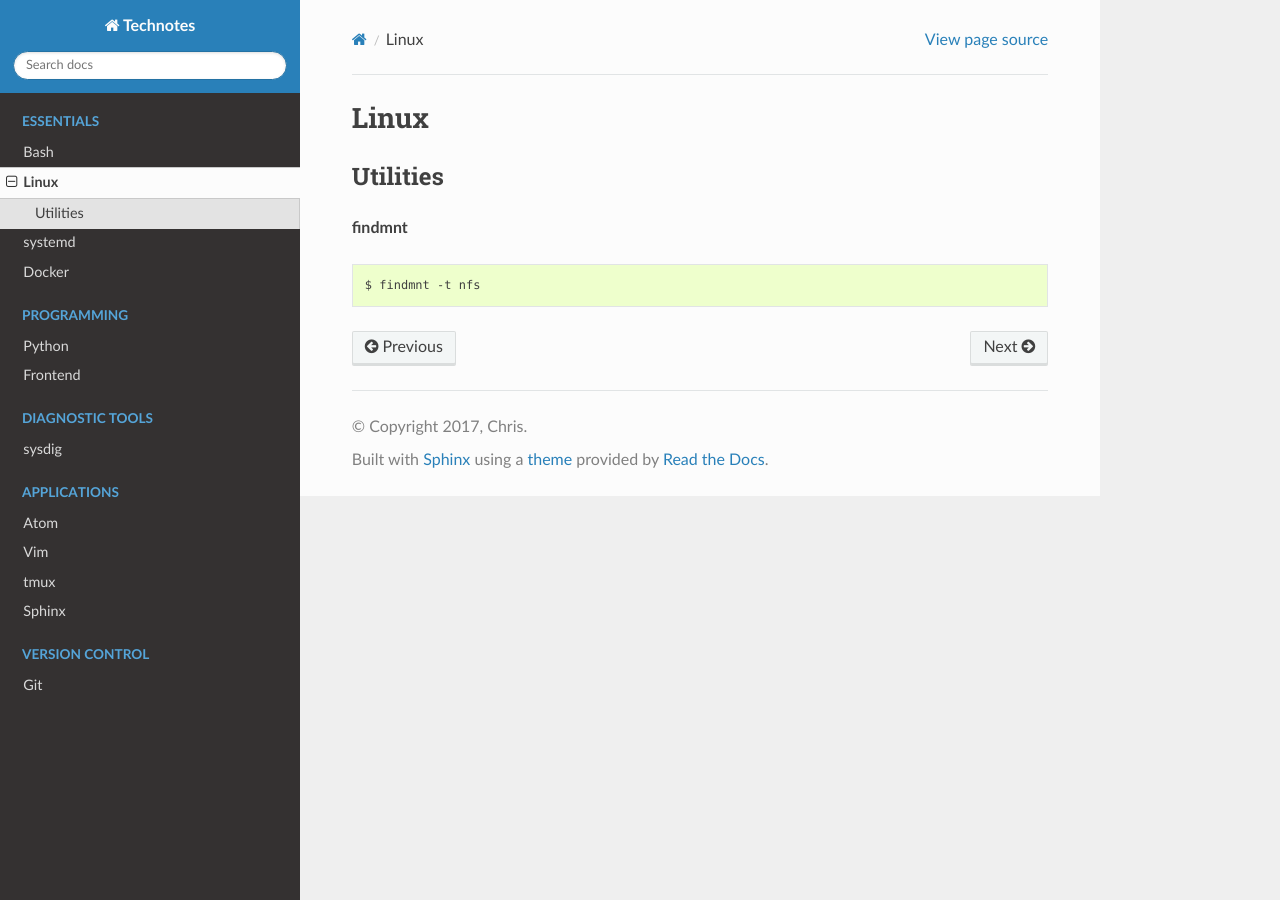
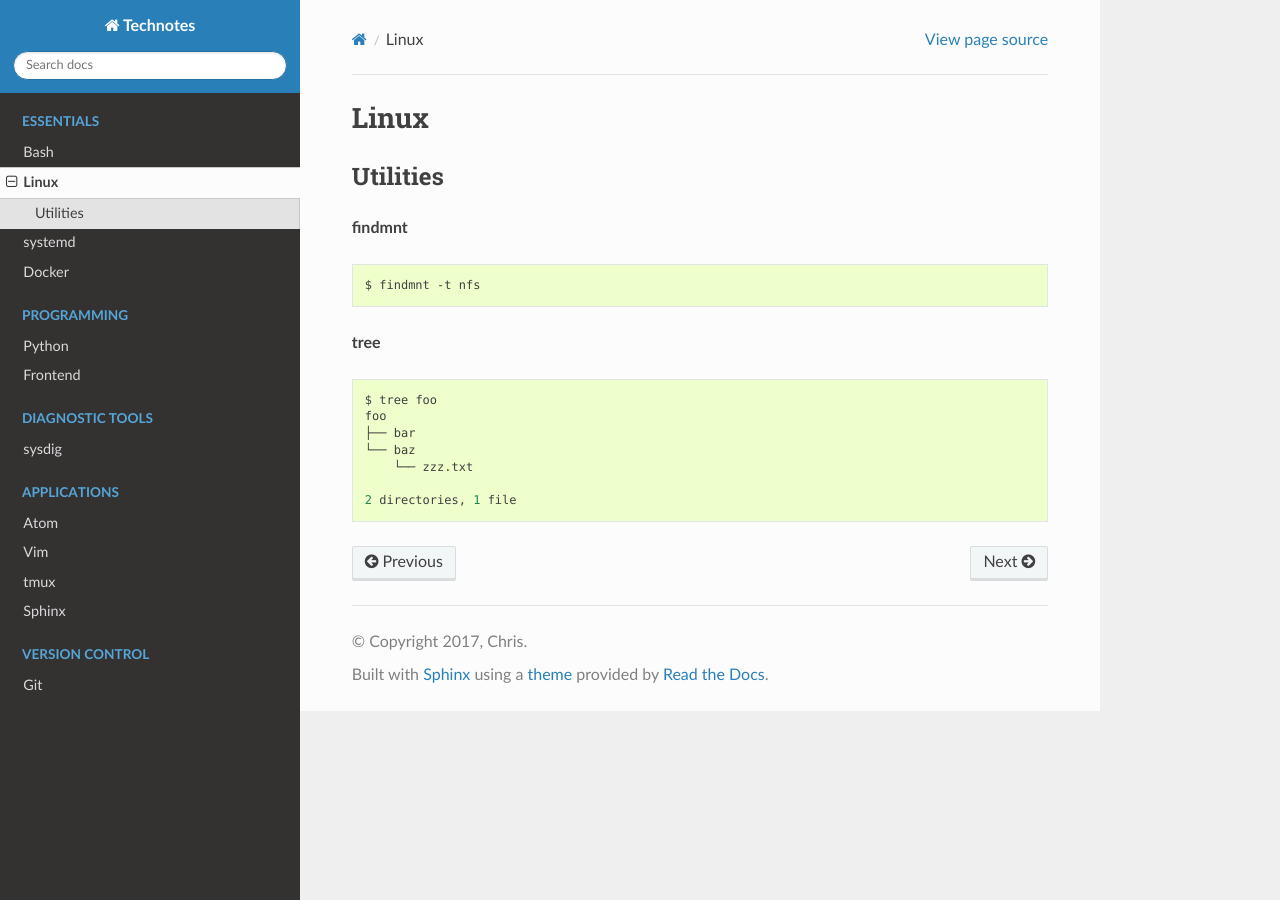
Before and after one commit to heterotopian/technotes, a Sphinx documentation site: the page built from source/linux.rst, in a window 1280 px wide. Built offline with Sphinx 7.4.7 and the Read the Docs theme 2.0.0, drawn with Linux system fonts in a browser that asks for light colours.

Commit message:
Add tree

```diff
--- a/source/linux.rst
+++ b/source/linux.rst
@@ -12,3 +12,13 @@ Utilities
 :command:`findmnt` ::
 
     $ findmnt -t nfs
+
+:command:`tree` ::
+
+    $ tree foo
+    foo
+    ├── bar
+    └── baz
+        └── zzz.txt
+
+    2 directories, 1 file
```
